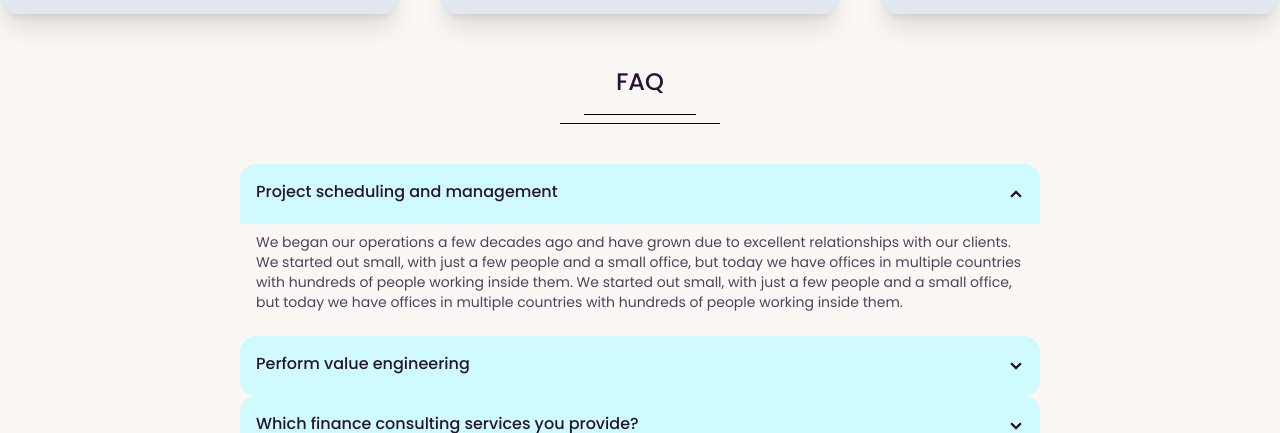
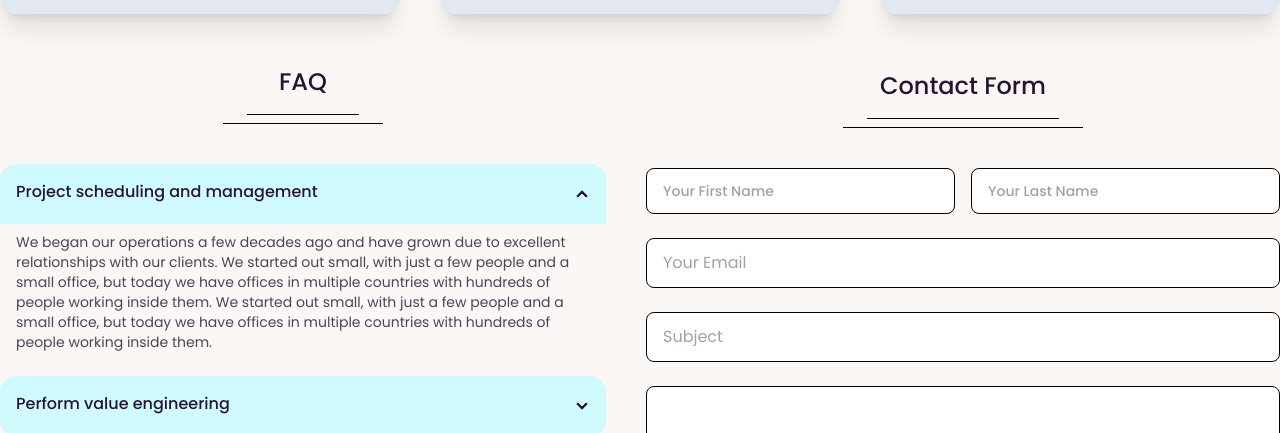
Before and after one commit to sumondas2001/React-Corporate-Website, a React app: page / in a window 1280 px wide. Shown: the part 2367-2800 px from the top of the page. Built offline with nearby package versions, Linux system fonts and the light colour scheme; no server answers; the HTML template or start-up script is replaced by a standard one.

Commit message:
contact From design complete

```diff
--- a/src/components/About/About.jsx
+++ b/src/components/About/About.jsx
@@ -11,7 +11,7 @@ const About = () => {
           AOS.init()
      }, []);
      return (
-          <div className="mt-10 mb-10 flex flex-col lg:flex-row-reverse md:flex-row lg:gap-8 md:gap-4 items-center text-center lg:text-left md:text-left">
+          <div className="mt-10 mb-10 flex flex-col md:flex-row lg:justify-between md:gap-4 items-center text-center lg:text-left md:text-left">
 
                <div data-aos="fade-up"
                     data-aos-easing="ease-out-cubic"
--- /dev/null
+++ b/src/components/ContactFrom/ContactFrom.jsx
@@ -0,0 +1,62 @@
+
+const ContactFrom = () => {
+
+     const handelContactFrom = (event) => {
+
+          event.preventDefault();
+          const from = event.target;
+
+          const firstName = from.firstName.value;
+          const lastName = from.lastName.value;
+          const email = from.email.value;
+          const subject = from.subject.value;
+          const message = from.message.value;
+
+          const fromData = { firstName, lastName, email, subject, message };
+          console.log(fromData)
+     }
+     return (
+          <div className="mt-4 " data-aos="fade-up"
+               data-aos-easing="ease-out-cubic"
+               data-aos-duration="1000"
+               data-aos-offset="100">
+
+               <h1 className="text-2xl font-medium text-center mb-4">Contact Form</h1>
+               <hr className="w-48 mt-2 border-t-black mx-auto" />
+               <hr className="w-60 mt-2 border-t-black mx-auto" />
+               <form onSubmit={handelContactFrom}>
+                    <div className="flex gap-4 mt-10">
+                         <input className="px-4 py-3 text-sm font-medium lg:w-[309px] md:w-full w-full border border-black rounded-lg"
+                              type=" text"
+                              name="firstName"
+                              required
+                              placeholder="Your First Name"
+                         />
+
+                         <input type="text"
+                              className="px-4 py-3 text-sm font-medium lg:w-[309px] md:w-full  w-full border border-black rounded-lg"
+                              name="lastName"
+                              required
+                              placeholder="Your Last Name"
+                         />
+                    </div>
+                    <div className="flex flex-col ">
+                         <input type="email"
+                              className=" mt-6 lg:w-[634px] md:w-full w-full rounded-lg px-4 py-3 border border-black" name="email"
+                              required
+                              placeholder="Your Email"
+                         />
+                         <input type="text" className="lg:w-[634px] md:w-full w-full mt-6 rounded-lg border border-black px-4 py-3" name="subject" required placeholder="Subject" id="" />
+                    </div>
+
+                    <div>
+                         <input type="text" className="lg:w-[634px] md:w-full w-full  border border-black h-28 mt-6 rounded-lg px-4 py-3 " name="message" placeholder="Write your notes or questions here....." required id="" />
+                    </div>
+
+                    <button className="text-sm font-medium p-3 bg-cyan-500 mt-6  mb-10 " type="submit"> Send Message</button>
+               </form>
+          </div>
+     );
+};
+
+export default ContactFrom;
--- a/src/components/HaveQu/HaveQu.jsx
+++ b/src/components/HaveQu/HaveQu.jsx
@@ -2,7 +2,7 @@
 
 const HaveQu = () => {
      return (
-          <div className="lg:w-[800px] md:w-[600px] w-[350px] mx-auto py-3"
+          <div className="lg:w-full md:w-full w-full mx-auto py-3"
                data-aos="fade-up"
                data-aos-easing="ease-out-cubic"
                data-aos-duration="1000"
--- a/src/components/Home/Home.jsx
+++ b/src/components/Home/Home.jsx
@@ -3,6 +3,7 @@ import Slider from "../Slider/slider";
 import Growth from "../Growth/Growth";
 import OurServices from "../OurServices/OurServices";
 import HaveQu from "../HaveQu/HaveQu";
+import ContactFrom from "../ContactFrom/ContactFrom";
 
 
 const Home = () => {
@@ -12,7 +13,10 @@ const Home = () => {
                <About></About>
                <Growth></Growth>
                <OurServices></OurServices>
-               <HaveQu></HaveQu>
+               <div className="flex lg:flex-row  md:flex-col flex-col lg:gap-10 md:gap-3 gap-3">
+                    <HaveQu></HaveQu>
+                    <ContactFrom></ContactFrom>
+               </div>
           </div>
      );
 };
--- a/src/components/Navbar/Navbar.jsx
+++ b/src/components/Navbar/Navbar.jsx
@@ -130,16 +130,16 @@ const Navbar = () => {
                               <div tabIndex={0} role="button" className="btn btn-ghost btn-circle avatar">
                                    <div className="w-10 rounded-full">
                                         <img
-                                             alt="Tailwind CSS Navbar component"
-                                             src={user.photoURL} />
+                                             alt="Profile Photo"
+                                             src={user?.photoURL} />
                                    </div>
                               </div>
                               <ul
                                    tabIndex={0}
                                    className="menu menu-sm dropdown-content bg-base-100 rounded-box z-[1] mt-3 p-2 shadow ">
                                    <li>
-                                        <a className="justify-between text-base font-normal">
-                                             Name: {user?.displayName}
+                                        <a className="justify-between text-sm font-medium">
+                                             {user?.displayName}
                                         </a>
                                    </li>
                                    <li>
--- a/src/components/OurServices/OurServices.jsx
+++ b/src/components/OurServices/OurServices.jsx
@@ -12,7 +12,7 @@ const OurServices = () => {
           axios.get('services.json')
                .then(res => {
                     setServices(res.data);
-                    console.log(res.data)
+                    // console.log(res.data)
                })
                .catch(error => {
                     toast.error(error)
--- a/src/components/Root.jsx
+++ b/src/components/Root.jsx
@@ -6,7 +6,7 @@ import { Toaster } from "react-hot-toast";
 
 const Root = () => {
      return (
-          <div className="lg:max-w-7xl md:max-w-[700px] max-w-[400px] mx-auto font-poppins">
+          <div className="lg:max-w-7xl md:max-w-[700px] max-w-[380px] mx-auto font-poppins">
                <Navbar />
                <Outlet></Outlet>
                <Footer></Footer>
```
